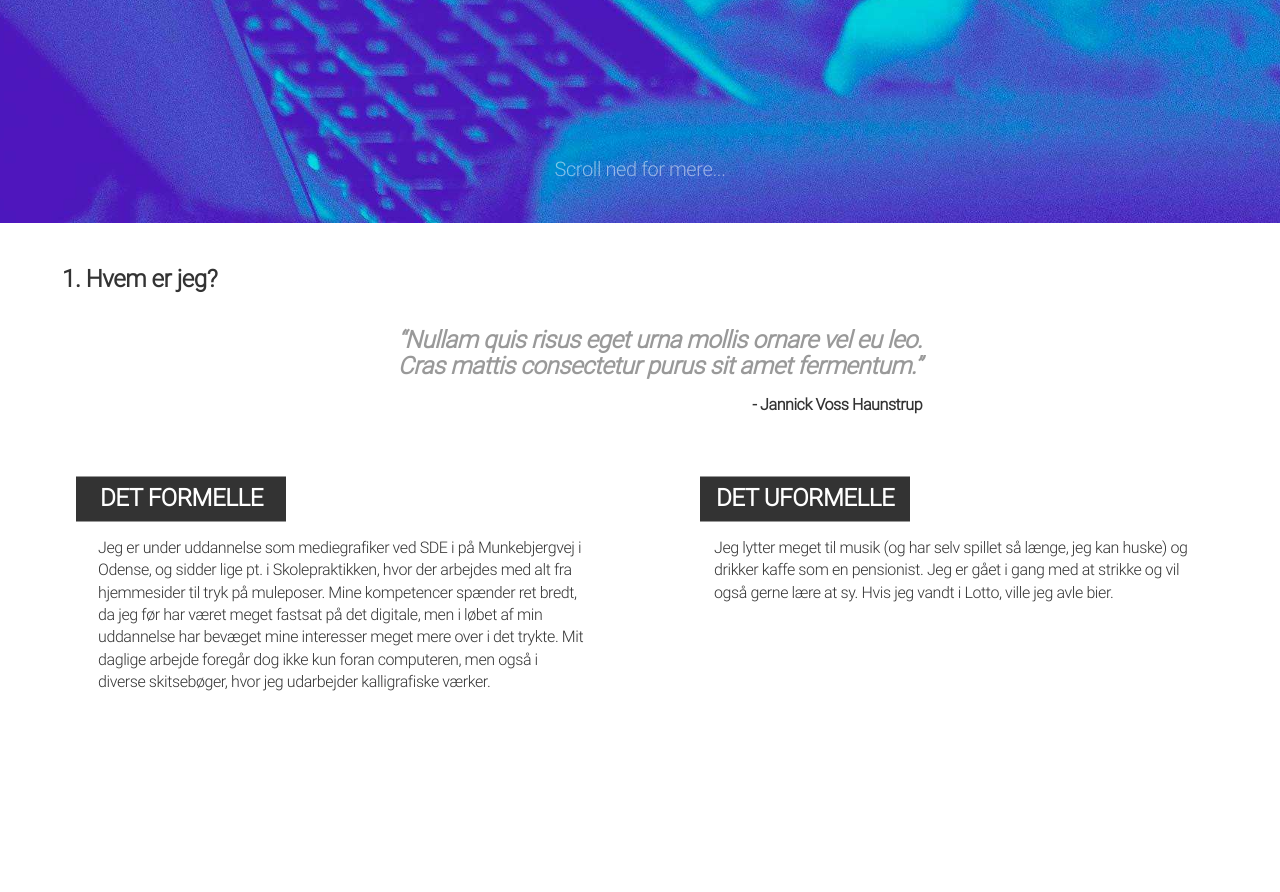
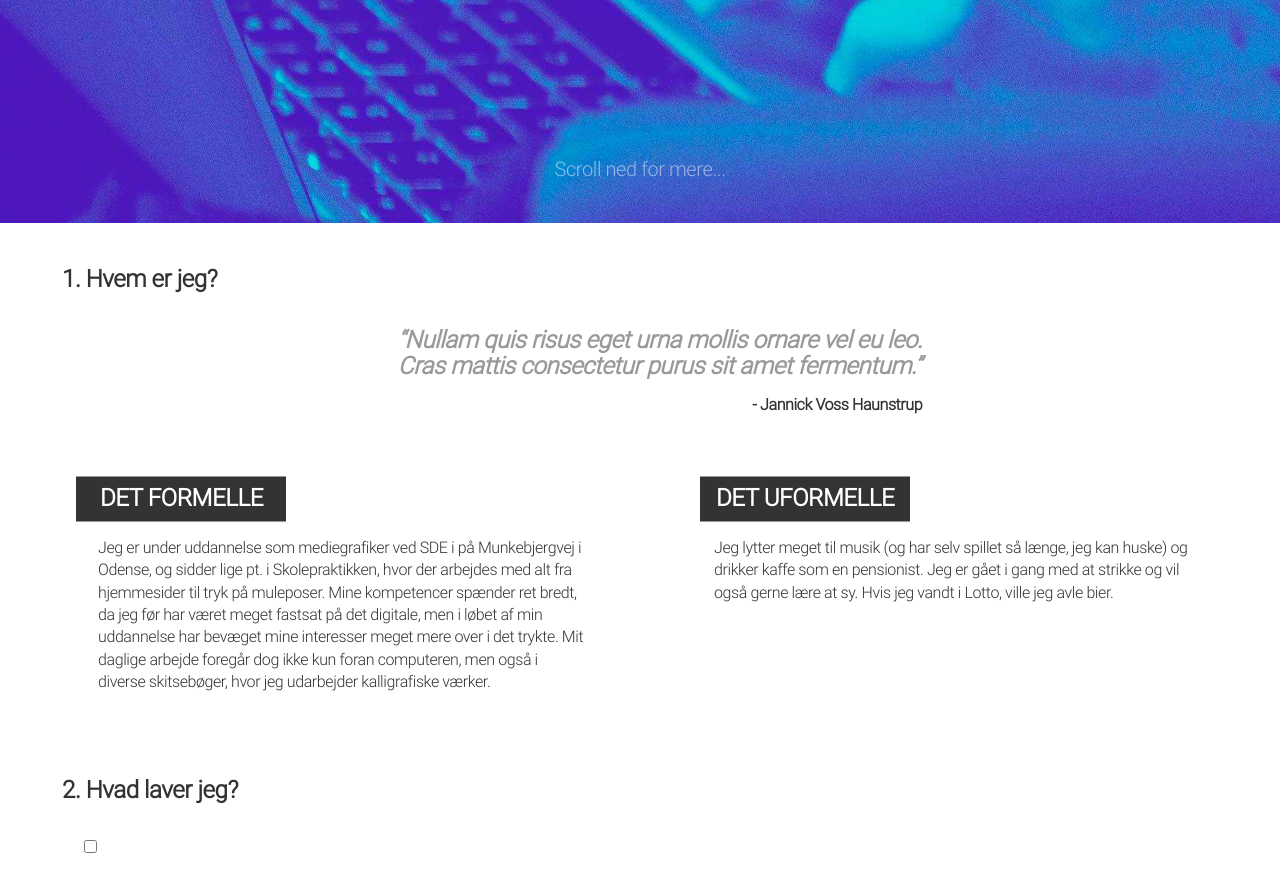
Before and after one commit to jannickvossh/portfolioda, a Jekyll site: the page built from index.html, in a window 1280 px wide and 900 px high, scrolled down 677 px. Shown: the top 892 px of the window. Built offline with Jekyll 4.4.1, drawn with Linux system fonts in a browser that asks for light colours; some web fonts are replaced; before the commit the page ends 1411 px from its top, so only the background shows below that.

Commit message:
do some markup for showcase-section

```diff
--- a/index.html
+++ b/index.html
@@ -12,6 +12,7 @@ title: Hjem | Jannick Haunstrup
 
 <section id="about-section">
 	<div id="om"></div>
+
 	<h2 class="section-title">1. Hvem er jeg?</h2>
 	<div id="profile-quote">
 		<img src="#" alt="">
@@ -36,3 +37,12 @@ Hvis jeg vandt i Lotto, ville jeg avle bier.</p>
 		</div>
 	</div>
 </section>
+
+<section id="showcase-section">
+	<div id="showcase"></div>
+
+	<h2 class="section-title">2. Hvad laver jeg?</h2>
+	<div class="showcase-container">
+		<input type="checkbox">
+	</div>
+</section>
```
Also changed, not shown: 2 other files.
